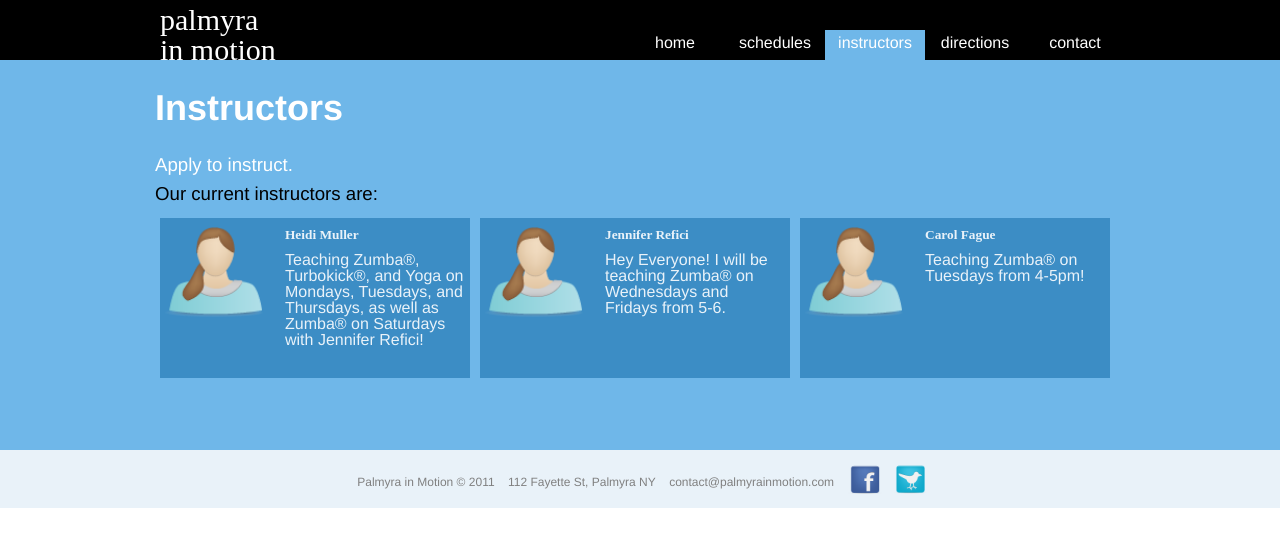
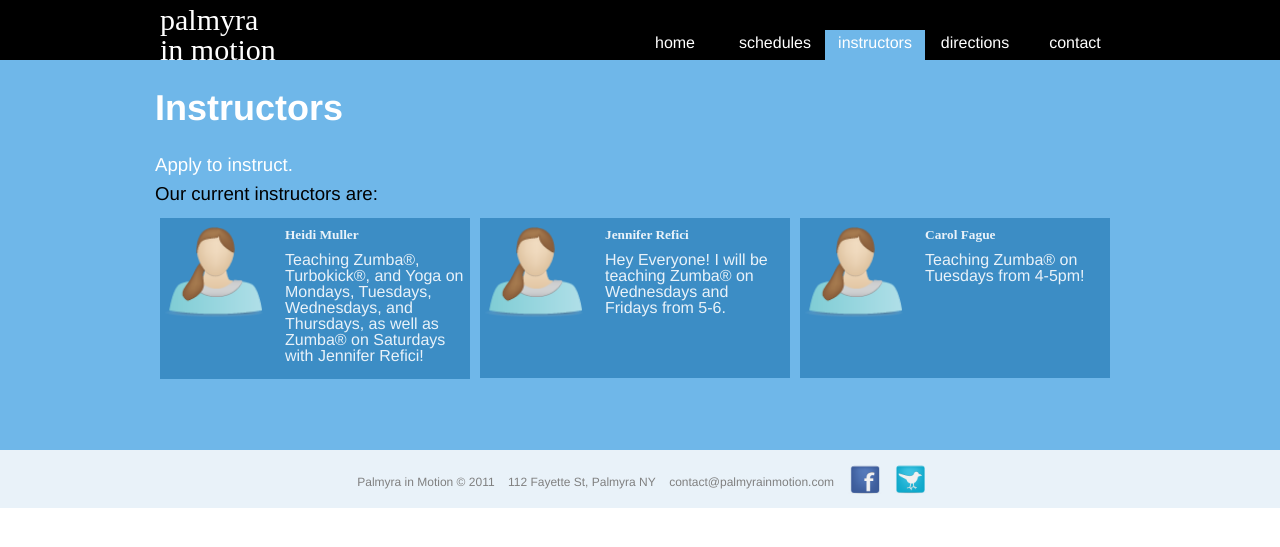
Before and after one commit to akivab/pim, a PHP site: page /?p=instructors in a window 1280 px wide. Shown: the top 547 px of the page. Run offline with PHP 8.4, Linux system fonts and the light colour scheme; some libraries are stand-ins or nearby versions; some web fonts are replaced.

Commit message:
added wednesdays

```diff
--- a/instructors.php
+++ b/instructors.php
@@ -23,7 +23,7 @@
 		  <img src="/images/Woman.png">
 		  <div class="instructor-text">
                     <h3>Heidi Muller</h3>
-                    <p>Teaching Zumba&reg;, Turbokick&reg;, and Yoga on Mondays, Tuesdays, and Thursdays, as well as Zumba&reg; on Saturdays with Jennifer Refici!</p>
+                    <p>Teaching Zumba&reg;, Turbokick&reg;, and Yoga on Mondays, Tuesdays, Wednesdays, and Thursdays, as well as Zumba&reg; on Saturdays with Jennifer Refici!</p>
 		  </div>
 		</a>
 		<a target="_blank" href="https://www.facebook.com/profile.php?id=1409804050">
```
